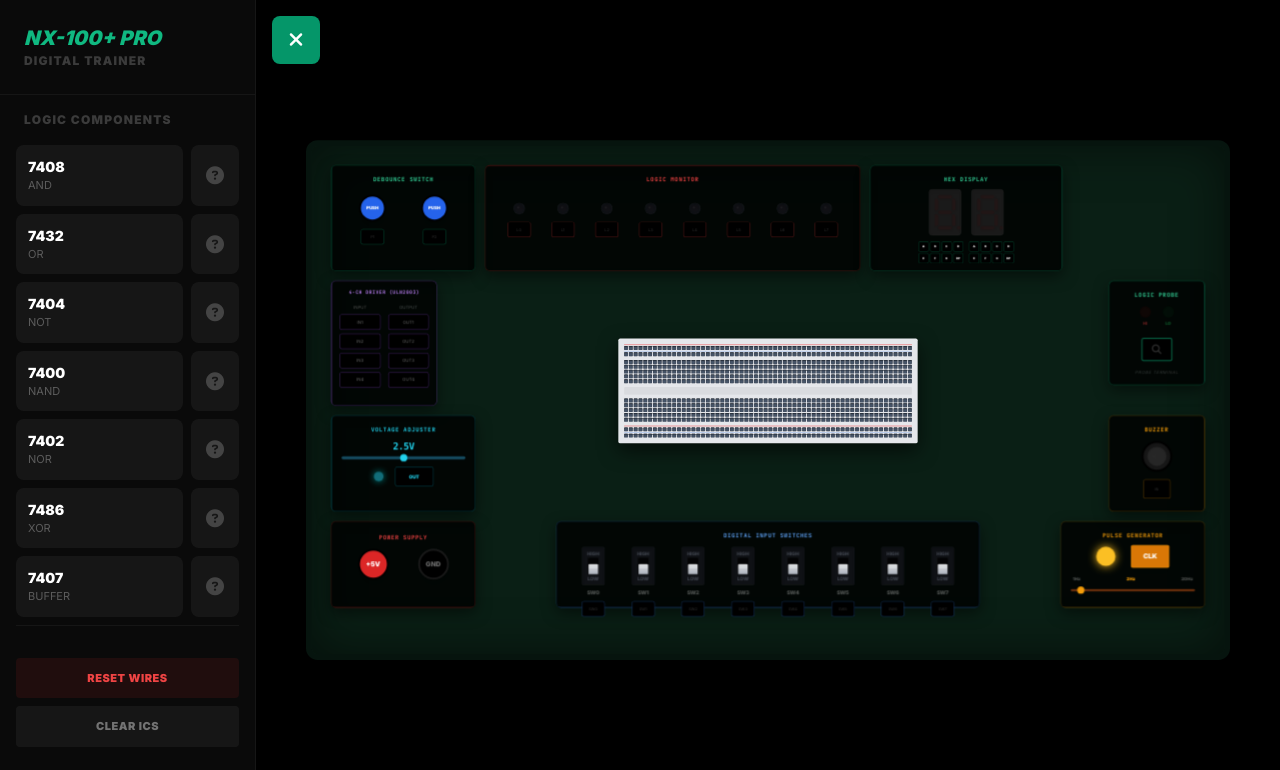
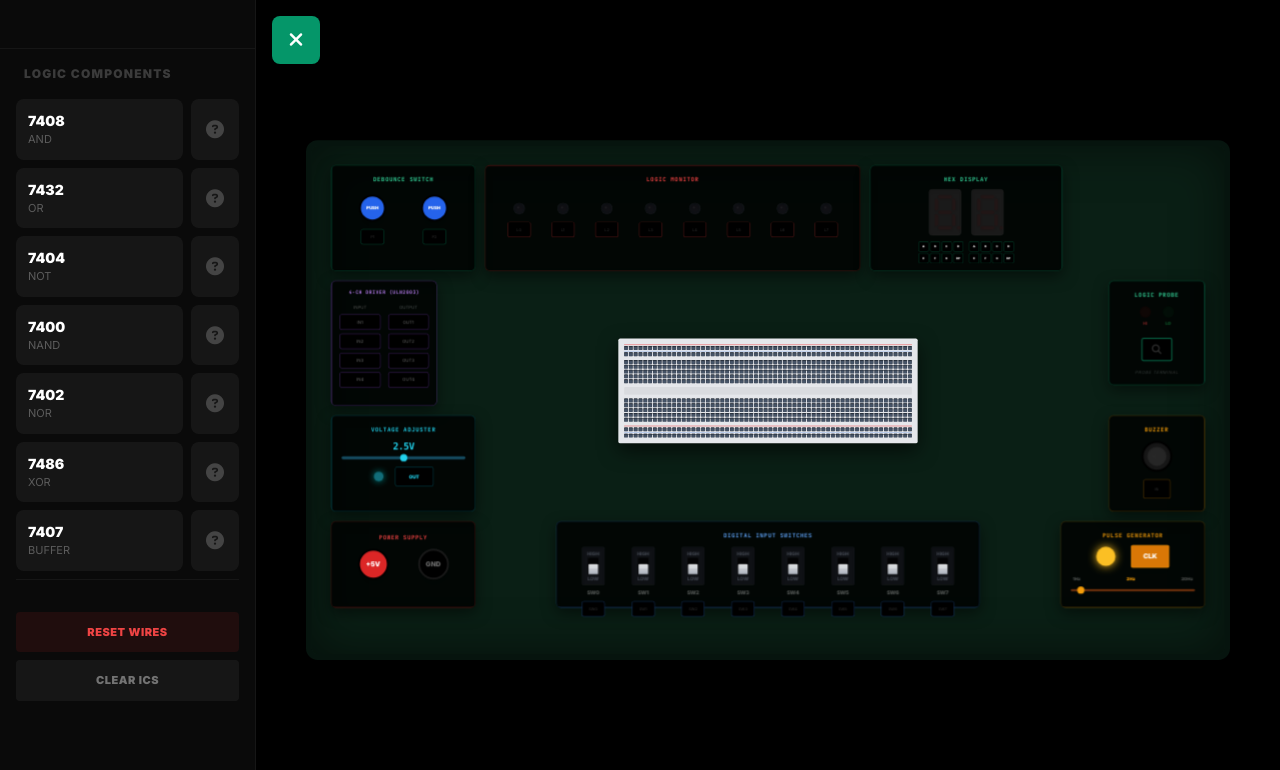
Before and after one commit to Tarzan2202/logiclab, a React (Vite) app: page / in a window 1280 px wide. Shown: the top 770 px of the page. Built offline with nearby package versions, Linux system fonts and the light colour scheme.

Commit message:
Update App.tsx

```diff
--- a/App.tsx
+++ b/App.tsx
@@ -348,8 +348,8 @@ export default function App() {
       {/* Sidebar */}
       <aside className={`sidebar-transition h-full bg-[#0a0a0a] border-r border-white/5 flex flex-col z-[100] relative ${isSidebarOpen ? 'w-64' : 'w-0 opacity-0'}`}>
         <div className="p-6 border-b border-white/5">
-            <h1 className="text-emerald-500 font-black text-xl italic">NX-100+ PRO</h1>
-            <p className="text-[12px] text-white/20 uppercase tracking-widest font-black">Digital Trainer</p>
+            <h1 className="text-emerald-500 font-black text-xl italic"> </h1>
+            <p className="text-[12px] text-white/20 uppercase tracking-widest font-black"> </p>
         </div>
         <nav className="flex-1 overflow-y-auto p-4 space-y-2">
             <div className="text-[12px] font-black text-white/20 uppercase mb-4 px-2 tracking-widest">Logic Components</div>
```
